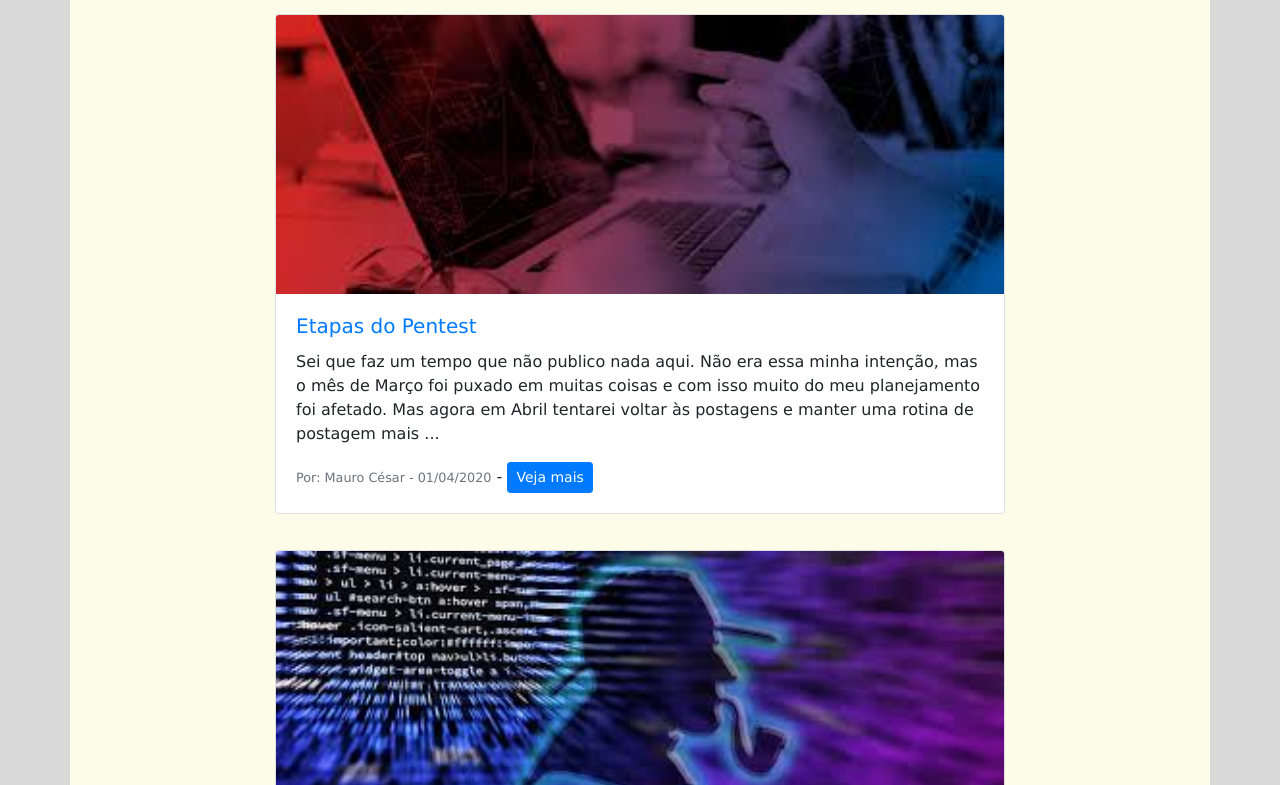
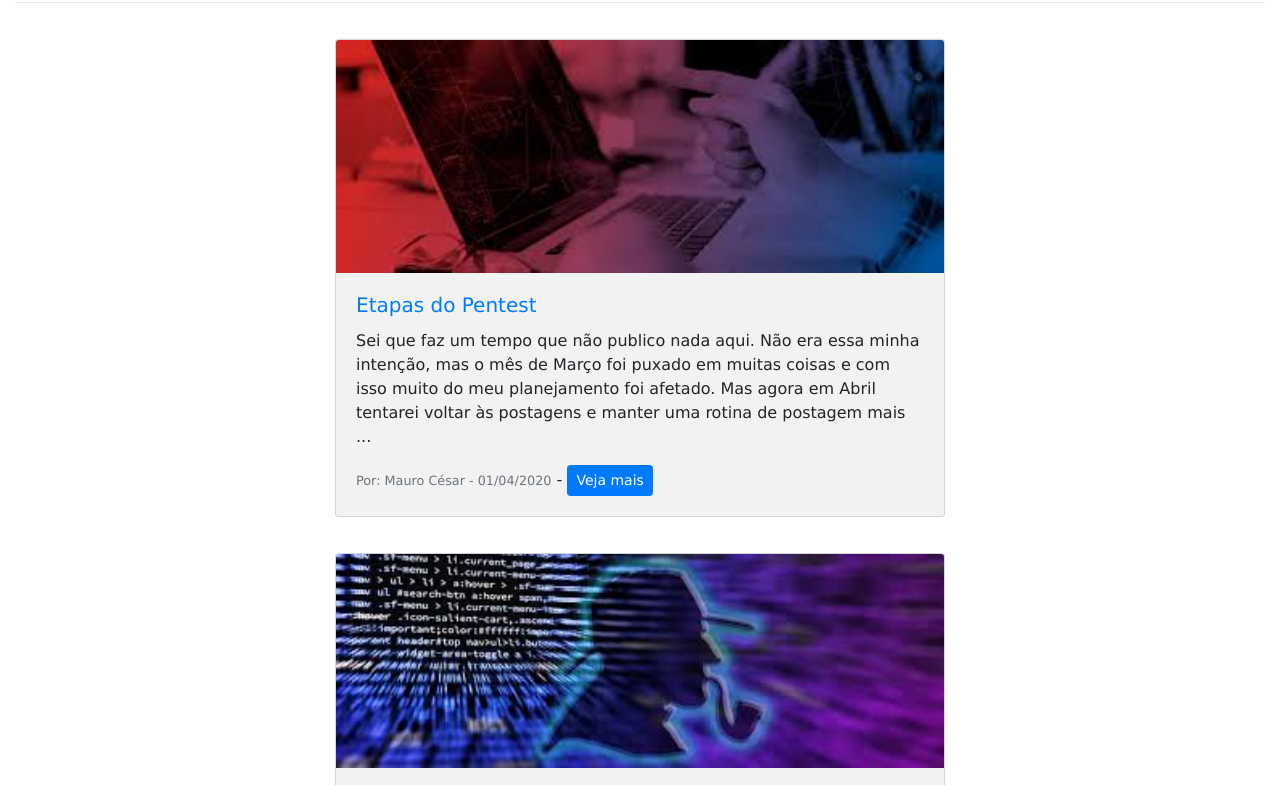
Before and after one commit to MobileDeveloper94/thetesterapi, a plain HTML site: page diario-de-bordo.html in a window 1280 px wide. Shown: the part 152-937 px from the top of the page. Drawn offline with nearby package versions, Linux system fonts and the light colour scheme.

Commit message:
add alterações

```diff
--- a/diario-de-bordo.html
+++ b/diario-de-bordo.html
@@ -23,7 +23,11 @@
         #lista {
             padding-top: 20px;
             padding-bottom: 20px;
-            background-color: #fcfce8;
+            background-color: #FFF;
+        }
+
+        .card{
+            background-color: #f2f2f2;
         }
     </style>
 </head>
@@ -33,12 +37,13 @@
     <main role="main" class="container-fluid">
 
         <section title="diario">
-            <div class="container" id="lista">
+            <div class="container-fluid" id="lista">
                 <h2 class="text-center dark-title">Diário de bordo</h2>
+                <hr />
                 <div class="space"></div>
 
                 <div class="row justify-content-center">
-                    <div class="col-md-8">
+                    <div class="col-md-6">
                         <div class="card mb-3">
                             <a href="post.html&id=1"><img class="card-img-top" src="images/notice1.jpg" alt="Noticia 1"></a>
                             <div class="card-body">
@@ -53,7 +58,7 @@
                 <div class="space"></div>
 
                 <div class="row justify-content-center">
-                    <div class="col-md-8">
+                    <div class="col-md-6">
                         <div class="card mb-3">
                             <a href="post.html&id=2"><img class="card-img-top" src="images/notice2.jpg" alt="Noticia 2"></a>
                             <div class="card-body">
@@ -68,7 +73,7 @@
                 <div class="space"></div>
 
                 <div class="row justify-content-center">
-                    <div class="col-md-8">
+                    <div class="col-md-6">
                         <div class="card mb-3">
                             <a href="post.html&id=3"><img class="card-img-top" src="images/notice3.jpg" alt="Noticia 3"></a>
                             <div class="card-body">
--- a/js/main.js
+++ b/js/main.js
@@ -15,19 +15,19 @@ function RenderMenu() {
     html = html + '<div class="collapse navbar-collapse" id="navbarsExampleDefault">';
     html = html + '<ul class="navbar-nav mr-auto">';
     html = html + '<li class="nav-item active">';
-    html = html + '<a class="nav-link" href="#inicio">Início <span class="sr-only">(current)</span></a>';
+    html = html + '<a class="nav-link" href="home.html#inicio">Início <span class="sr-only">(current)</span></a>';
     html = html + '</li>';
 
     html = html + '<li class="nav-item">';
-    html = html + '<a class="nav-link" href="#saiba">Saiba Como</a>';
+    html = html + '<a class="nav-link" href="home.html#saiba">Saiba Como</a>';
     html = html + '</li>';
 
     html = html + '<li class="nav-item">';
-    html = html + '<a class="nav-link" href="#quem">Quem Somos</a>';
+    html = html + '<a class="nav-link" href="home.html#quem">Quem Somos</a>';
     html = html + '</li>';
 
     html = html + '<li class="nav-item">';
-    html = html + '<a class="nav-link" href="#contato">Contato</a>';
+    html = html + '<a class="nav-link" href="home.html#contato">Contato</a>';
     html = html + '</li>';
 
     html = html + '<li class="nav-item">';
```
